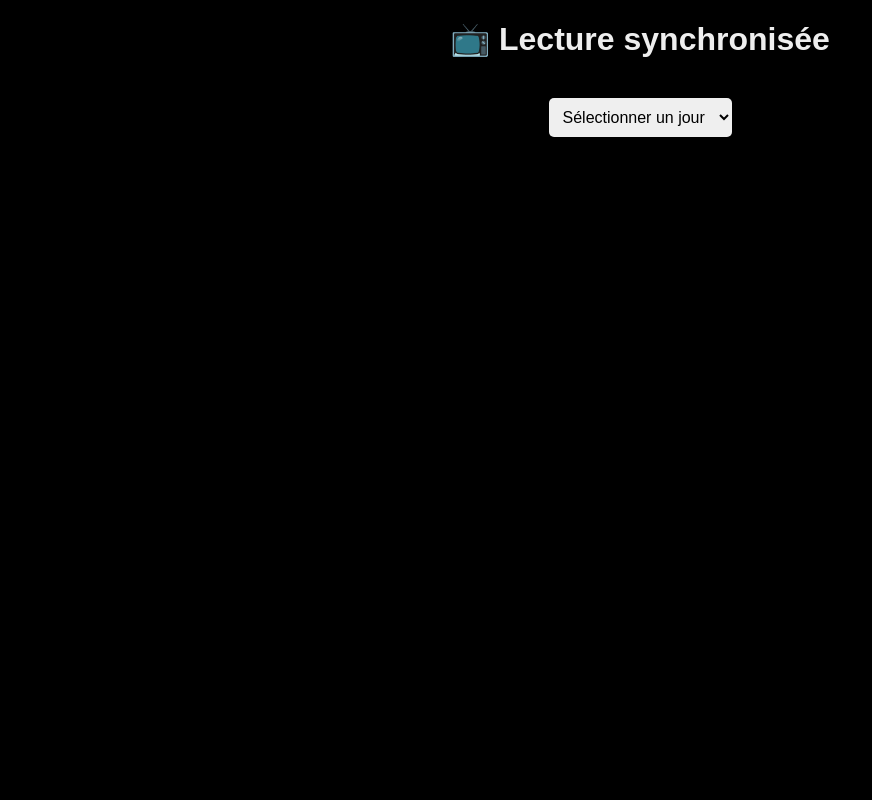
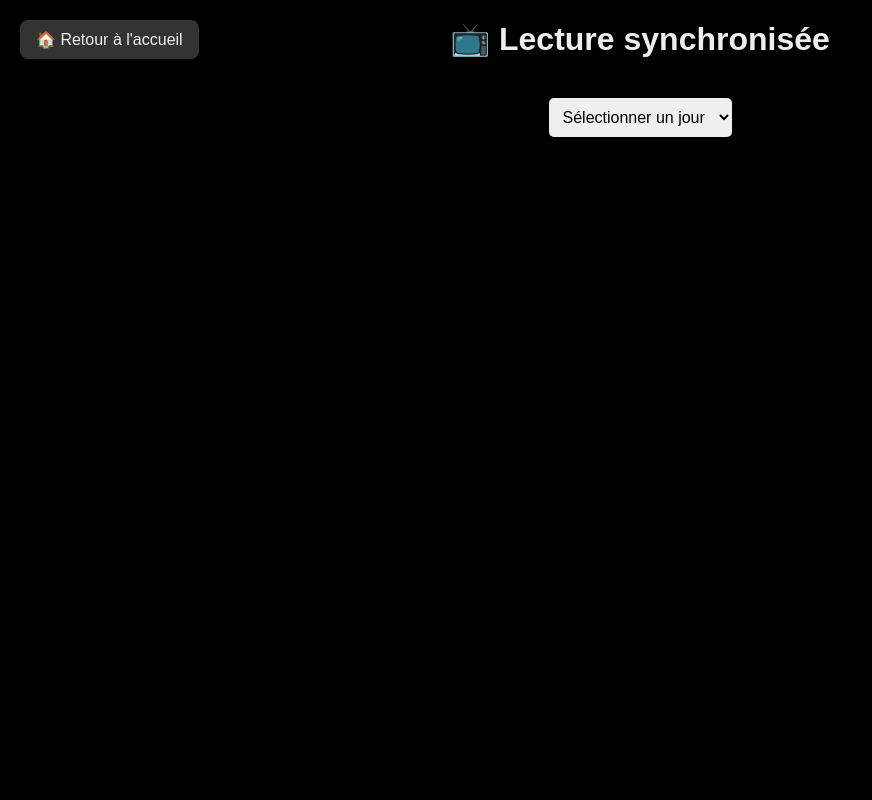
Before and after one commit to rpzsynch/sync, a plain HTML site: page voir.html in a window 1280 px wide. Shown: the top 800 px of the page, without its empty margins (0-872 px from the left). Drawn offline with Linux system fonts and the light colour scheme.

Commit message:
Update voir.html
le temps

```diff
--- a/voir.html
+++ b/voir.html
@@ -11,6 +11,19 @@
       margin: 0;
       padding: 0;
       text-align: center;
+    }
+
+    a.homeBtn {
+      position: absolute;
+      top: 20px;
+      left: 20px;
+      background-color: #333;
+      color: #eee;
+      padding: 10px 16px;
+      border-radius: 8px;
+      text-decoration: none;
+      font-size: 16px;
+      box-shadow: 0 0 5px #000;
     }
 
     #playerWrapper {
@@ -108,6 +121,8 @@
   </style>
 </head>
 <body>
+
+  <a href="index.html" class="homeBtn">🏠 Retour à l'accueil</a>
 
   <h1 style="margin: 20px 0;">📺 Lecture synchronisée</h1>
 
@@ -208,10 +223,10 @@
       if (!player || !syncData) return;
 
       const currentTime = player.getCurrentTime();
-      const tsSync = parseTime(syncData.timestampSync);
-      const irlBase = parseTime(syncData.irlSync);
-      const irlNow = irlBase + (currentTime - tsSync);
-      overlayTime.textContent = formatTime(irlNow);
+      const tsCroisement = parseTime(syncData.timestampSync);
+      const heureCroisement = parseTime(syncData.irlSync);
+      const heureIRL = heureCroisement + (currentTime - tsCroisement);
+      overlayTime.textContent = formatTime(heureIRL);
     }
 
     function afficherBibli() {
```
